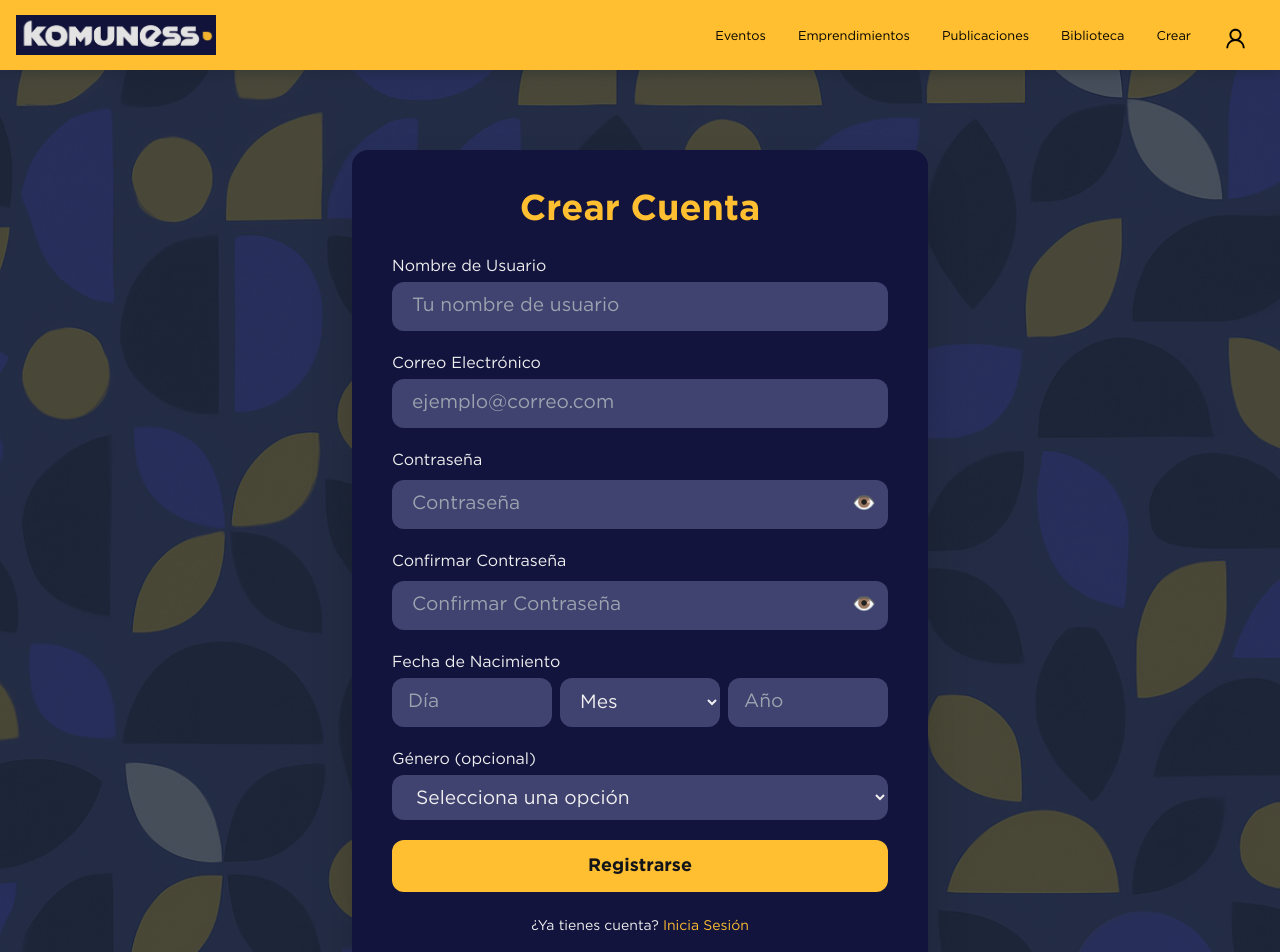
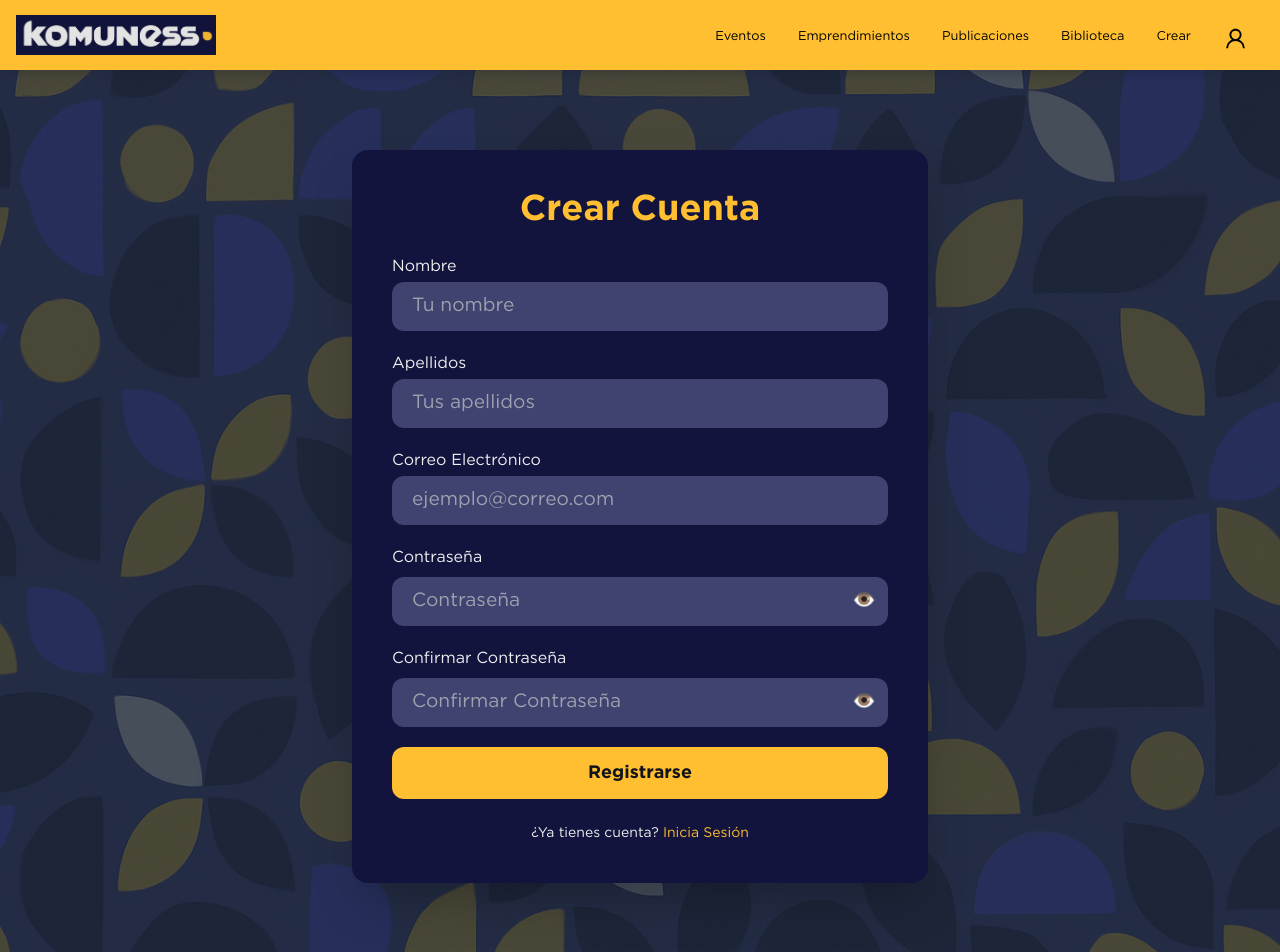
Before and after one commit to P4R4NOIC/Proyecto-Komuness, a React (Create React App) app in the folder FrontEnd/: page /crearUsr in a window 1280 px wide. Shown: the top 952 px of the page. Built offline with nearby package versions, Linux system fonts and the light colour scheme.

Commit message:
Eliminar publicación parte 1

```diff
--- a/FrontEnd/public/index.html
+++ b/FrontEnd/public/index.html
@@ -2,7 +2,7 @@
 <html lang="en">
   <head>
     <meta charset="utf-8" />
-    <link rel="icon" href="%PUBLIC_URL%/favicon.ico" />
+    <!-- <link rel="icon" href="%PUBLIC_URL%/favicon.ico" /> -->
     <meta name="viewport" content="width=device-width, initial-scale=1" />
     <meta name="theme-color" content="#000000" />
     <meta
--- a/FrontEnd/src/CSS/publicaciones.css
+++ b/FrontEnd/src/CSS/publicaciones.css
@@ -16,7 +16,7 @@
 
 
   .tweet {
-    border: 1px solid #e1e8ed;
+    /* border: 1px solid #e1e8ed; */
     border-radius: 10px;
     height: 100%;
     padding: 12px;
--- a/FrontEnd/src/components/crearUsuario.js
+++ b/FrontEnd/src/components/crearUsuario.js
@@ -6,12 +6,11 @@ export const CrearUsuario = () => {
 
 
    const [formData, setFormData] = useState({
-    usuario: "",
+    nombre: "",
+    apellido: "",
     correo: "",
     contraseña: "",
     confirmarContraseña: "",
-    edad: "",
-    genero: "",
   });
 
   const handleChange = (e) => {
@@ -36,12 +35,24 @@ const [showConfirmPassword, setShowConfirmPassword] = useState(false);
         </h2>
         <form className="space-y-5" onSubmit={handleSubmit}>
           <div>
-            <label className="block text-base mb-1">Nombre de Usuario</label>
+            <label className="block text-base mb-1">Nombre</label>
             <input
               name="usuario"
               type="text"
-              placeholder="Tu nombre de usuario"
+              placeholder="Tu nombre"
               value={formData.usuario}
+              onChange={handleChange}
+              className="w-full px-5 py-3 rounded-xl bg-[#404270] text-[#f0f0f0] focus:ring-2 focus:ring-[#5445ff] outline-none"
+            />
+          </div>
+
+          <div>
+            <label className="block text-base mb-1">Apellidos</label>
+            <input
+              name="apellido"
+              type="text"
+              placeholder="Tus apellidos"
+              value={formData.apellido}
               onChange={handleChange}
               className="w-full px-5 py-3 rounded-xl bg-[#404270] text-[#f0f0f0] focus:ring-2 focus:ring-[#5445ff] outline-none"
             />
@@ -72,9 +83,7 @@ const [showConfirmPassword, setShowConfirmPassword] = useState(false);
     />
     <button
       type="button"
-      onMouseDown={() => setShowPassword(true)}
-      onMouseUp={() => setShowPassword(false)}
-      onMouseLeave={() => setShowPassword(false)}
+      onClick={() => setShowPassword(!showPassword)}
       className="absolute right-3 top-3 text-white"
     >
       👁️
@@ -95,9 +104,7 @@ const [showConfirmPassword, setShowConfirmPassword] = useState(false);
     />
     <button
       type="button"
-      onMouseDown={() => setShowConfirmPassword(true)}
-      onMouseUp={() => setShowConfirmPassword(false)}
-      onMouseLeave={() => setShowConfirmPassword(false)}
+      onClick={() => setShowConfirmPassword(!showConfirmPassword)}
       className="absolute right-3 top-3 text-white"
     >
       👁️
@@ -105,60 +112,6 @@ const [showConfirmPassword, setShowConfirmPassword] = useState(false);
   </div>
 </div>
 
-          <div>
-  <label className="block text-base mb-1">Fecha de Nacimiento</label>
-  <div className="grid grid-cols-3 gap-2">
-    <input
-      type="number"
-      name="dia"
-      min="1"
-      max="31"
-      placeholder="Día"
-      value={formData.dia}
-      onChange={handleChange}
-      className="w-full px-4 py-3 rounded-xl bg-[#404270] text-[#f0f0f0] focus:ring-2 focus:ring-[#5445ff] outline-none"
-    />
-    <select
-      name="mes"
-      value={formData.mes}
-      onChange={handleChange}
-      className="w-full px-4 py-3 rounded-xl bg-[#404270] text-[#f0f0f0] focus:ring-2 focus:ring-[#5445ff] outline-none"
-    >
-      <option value="">Mes</option>
-      {[
-        "Enero", "Febrero", "Marzo", "Abril", "Mayo", "Junio",
-        "Julio", "Agosto", "Septiembre", "Octubre", "Noviembre", "Diciembre"
-      ].map((mes, index) => (
-        <option key={index} value={index + 1}>{mes}</option>
-      ))}
-    </select>
-    <input
-      type="number"
-      name="anio"
-      min="1900"
-      max={new Date().getFullYear()}
-      placeholder="Año"
-      value={formData.anio}
-      onChange={handleChange}
-      className="w-full px-4 py-3 rounded-xl bg-[#404270] text-[#f0f0f0] focus:ring-2 focus:ring-[#5445ff] outline-none"
-    />
-  </div>
-</div>
-          <div>
-            <label className="block text-base mb-1">Género (opcional)</label>
-            <select
-              name="genero"
-              value={formData.genero}
-              onChange={handleChange}
-              className="w-full px-5 py-3 rounded-xl bg-[#404270] text-[#f0f0f0] focus:ring-2 focus:ring-[#5445ff] outline-none"
-            >
-              <option value="">Selecciona una opción</option>
-              <option value="femenino">Femenino</option>
-              <option value="masculino">Masculino</option>
-              <option value="otro">Otro</option>
-              <option value="prefiero no decirlo">Prefiero no decirlo</option>
-            </select>
-          </div>
 
           <button
             type="submit"
--- a/FrontEnd/src/components/perfilUsuario.js
+++ b/FrontEnd/src/components/perfilUsuario.js
@@ -1,15 +1,12 @@
-import React from 'react'
-import { AiOutlineUser } from 'react-icons/ai'
-import {Publicaciones} from './publicaciones'
+import React from "react";
+import { AiOutlineUser } from "react-icons/ai";
+import { Publicaciones } from "./publicaciones";
 
-import '../CSS/perfilUsuario.css'
+import "../CSS/perfilUsuario.css";
 
 export const PerfilUsuario = () => {
-
-
   return (
     <div>
-
       <div className="paginaUsuario bg-gray-800/80 p-6 rounded-lg flex flex-col items-center gap-4 md:flex-row md:items-start md:gap-8">
         <AiOutlineUser size={150} className="text-white" />
 
@@ -18,19 +15,19 @@ export const PerfilUsuario = () => {
             <span className="text-xl font-semibold">Nombre de usuario</span>
           </div>
           <div>
-      <a href="mailto:correo@ejemplo.com" className="text-blue-400 hover:underline">
+            <a
+              href="mailto:correo@ejemplo.com"
+              className="text-blue-400 hover:underline"
+            >
               correo@ejemplo.com
             </a>
           </div>
         </div>
       </div>
 
+      <Publicaciones />
+    </div>
+  );
+};
 
-      <Publicaciones />
-
-
-    </div>
-  )
-}
-
-export default PerfilUsuario
+export default PerfilUsuario;
--- a/FrontEnd/src/components/publicacionCard.js
+++ b/FrontEnd/src/components/publicacionCard.js
@@ -1,9 +1,11 @@
+import { useState } from "react";
 import { useNavigate } from "react-router-dom";
+import PublicacionModal from "./publicacionModal";
 
 export const PublicacionCard = ({ publicacion }) => {
     const navigate = useNavigate();
 
-
+    const [selectedPub, setSelectedPub] = useState(false);
 
     const handleClick = () => {
 
@@ -11,12 +13,13 @@ export const PublicacionCard = ({ publicacion }) => {
     };
 
     return (
-        <div
-            key={publicacion._id}
-            className="card"
+        <div className="flex flex-col justify-between card">
+            <div
+                key={publicacion._id}
+                className=""
 
-            onClick={handleClick}
-        >
+                onClick={handleClick}
+            >
             {publicacion.tag !== 'publicacion' && (
                 <div className="imagen">
                     <img src={publicacion.adjunto[0]?.url ?? "/notFound.jpg"}
@@ -45,6 +48,25 @@ export const PublicacionCard = ({ publicacion }) => {
                     </div>
                 </div>
             )}
+            </div>
+            {true && (
+                <div>
+                    <button className="w-full bg-red-500 py-2 px-4 rounded hover:bg-red-600 mx-auto block"
+                        onClick={()=>setSelectedPub(true)}
+                    >
+                        Eliminar
+                    </button>
+
+                    <PublicacionModal
+                        name = {publicacion.titulo}
+                        date = {publicacion.fecha}
+                        tag = {publicacion.tag}
+                        id = {publicacion.id}
+                        isOpen={selectedPub}
+                        onClose={()=>setSelectedPub(false)}
+                    />
+                </div>
+            )}
         </div>
     );
 };
--- /dev/null
+++ b/FrontEnd/src/components/publicacionModal.js
@@ -0,0 +1,75 @@
+import { useNavigate } from "react-router-dom";
+export const PublicacionModal = ({ name, date, tag, id, isOpen, onClose }) => {
+    const navigate = useNavigate();
+    if (!isOpen) return null;
+
+    const rutas = {
+        evento: `/eventos`,
+        emprendimiento: `/emprendimientos`,
+        publicacion: `/publicaciones`
+    };
+
+    const eliminarPublicacion = async() => {
+
+
+        try {
+            const res = await fetch(`https://proyecto-komuness-backend.vercel.app/publicaciones/${id}`, {
+                method: "DELETE",
+                headers: {
+                "Content-Type": "application/json"
+                },
+
+            });
+
+        if (res.ok) {
+            const data = await res.json();
+
+            console.log("Publicación eliminada:", data);
+            if (rutas[tag]) {
+                navigate(rutas[tag]);
+            }
+            onClose();
+
+        } else {
+            console.error("Error al eliminar la publicación");
+        }
+        } catch (err) {
+            console.error("Error en la solicitud:", err);
+        }
+
+    };
+
+    return (
+
+        <div className="fixed inset-0 bg-black bg-opacity-50 flex items-center justify-center z-50">
+        <div className="bg-[#2A2A35] text-white p-6 rounded-lg shadow-[0_4px_20px_rgba(0,0,0,1)] w-[90%] max-w-md text-center">
+          <div className="flex flex-col items-center gap-4">
+            <h2 className="text-xl font-semibold">¿Está seguro/a de borrar la publicación?</h2>
+            <p className="text-sm text-gray-300">{name}</p>
+            <p className="text-sm text-gray-300">{date}</p>
+
+            {/* Botones */}
+            <div className="flex justify-center gap-4 mt-6">
+              <button
+                onClick={eliminarPublicacion}
+                className="bg-red-600 hover:bg-red-700 px-4 py-2 rounded text-white"
+              >
+                Eliminar
+              </button>
+              <button
+                onClick={onClose}
+                className="bg-gray-500 hover:bg-gray-600 px-4 py-2 rounded text-white"
+              >
+                Cancelar
+              </button>
+            </div>
+          </div>
+        </div>
+      </div>
+
+
+  )
+}
+
+
+export default PublicacionModal
```
Lines whose indentation alone changed are shown as unchanged.
